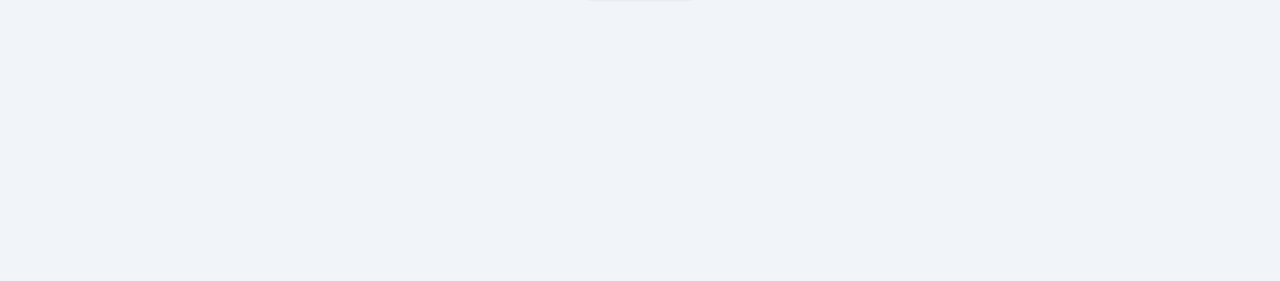
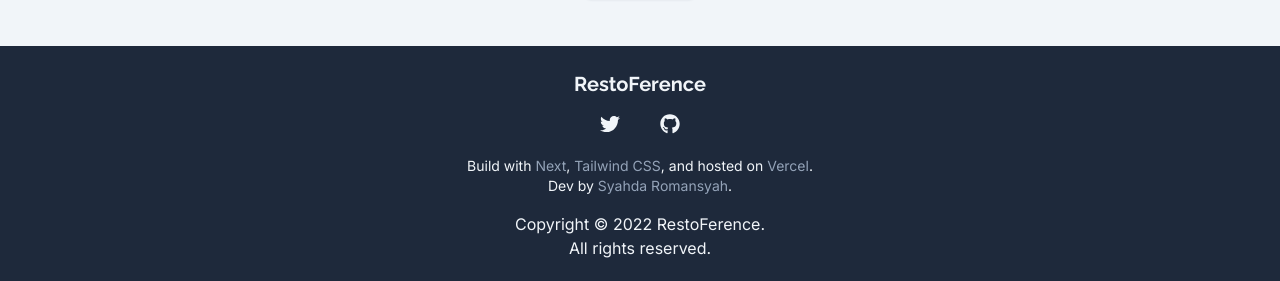
Before and after one commit to syahdaromansyah/restoference, a Next.js app: page / in a window 1280 px wide. Shown: the part 2064-2345 px from the top of the page. Before the commit the page ends 2110 px from the top, so only its background shows below. Built offline with nearby package versions, Linux system fonts and the light colour scheme; no server answers.

Commit message:
Add footer content on Home page

```diff
--- a/pages/index.js
+++ b/pages/index.js
@@ -9,6 +9,7 @@ import PrimaryLink from '../components/PrimaryLink';
 import NavApp from '../components/NavApp';
 import RestaurantCard from '../components/RestaurantCard';
 import RestaurantCardLoad from '../components/RestaurantCardLoad';
+import FooterApp from '../components/FooterApp';
 
 export default function Home() {
   const [showHeaderImg, setShowHeaderImg] = useState(false);
@@ -125,6 +126,8 @@ export default function Home() {
           </div>
         </article>
       </main>
+
+      <FooterApp />
     </div>
   );
 }
```
